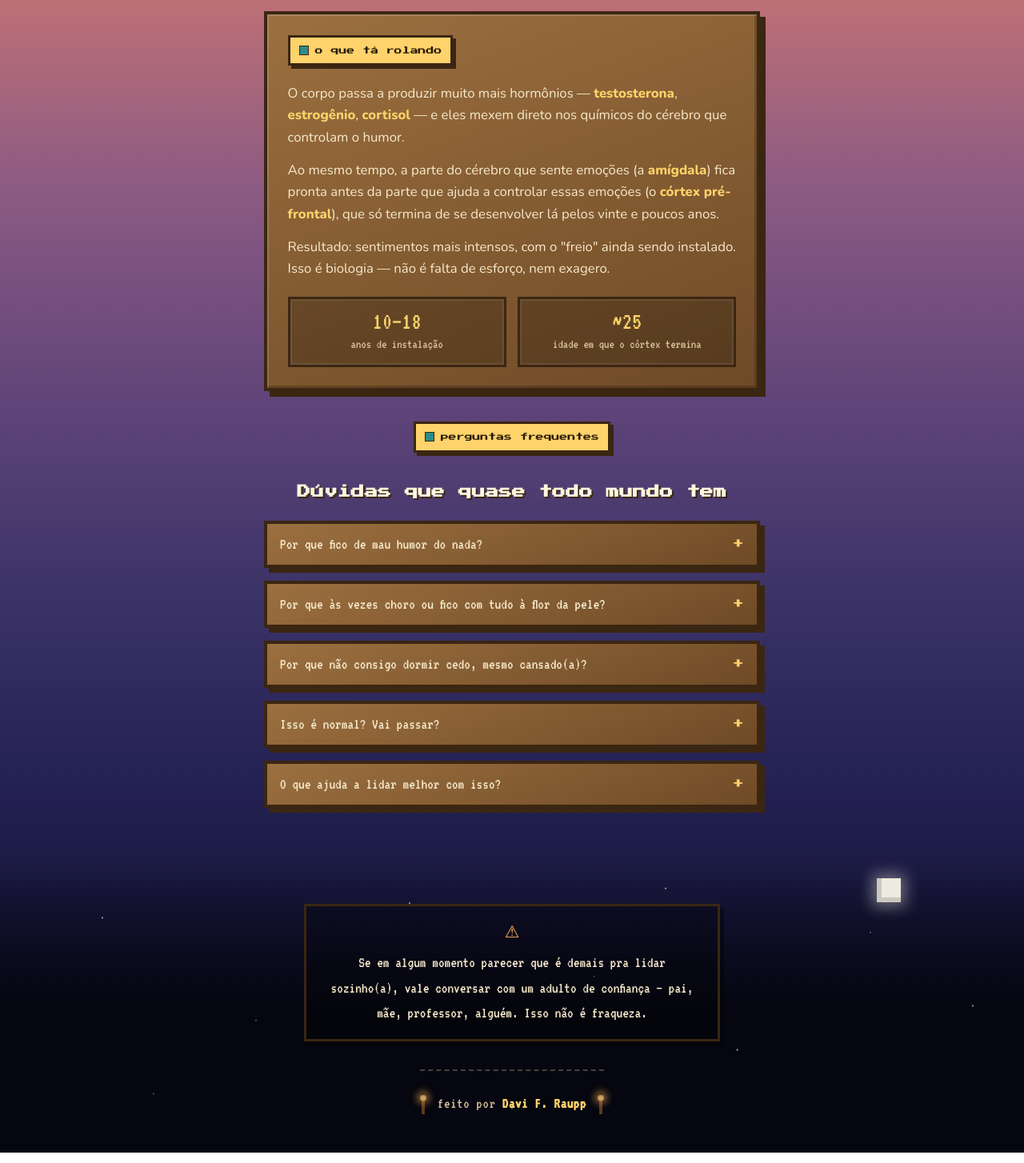
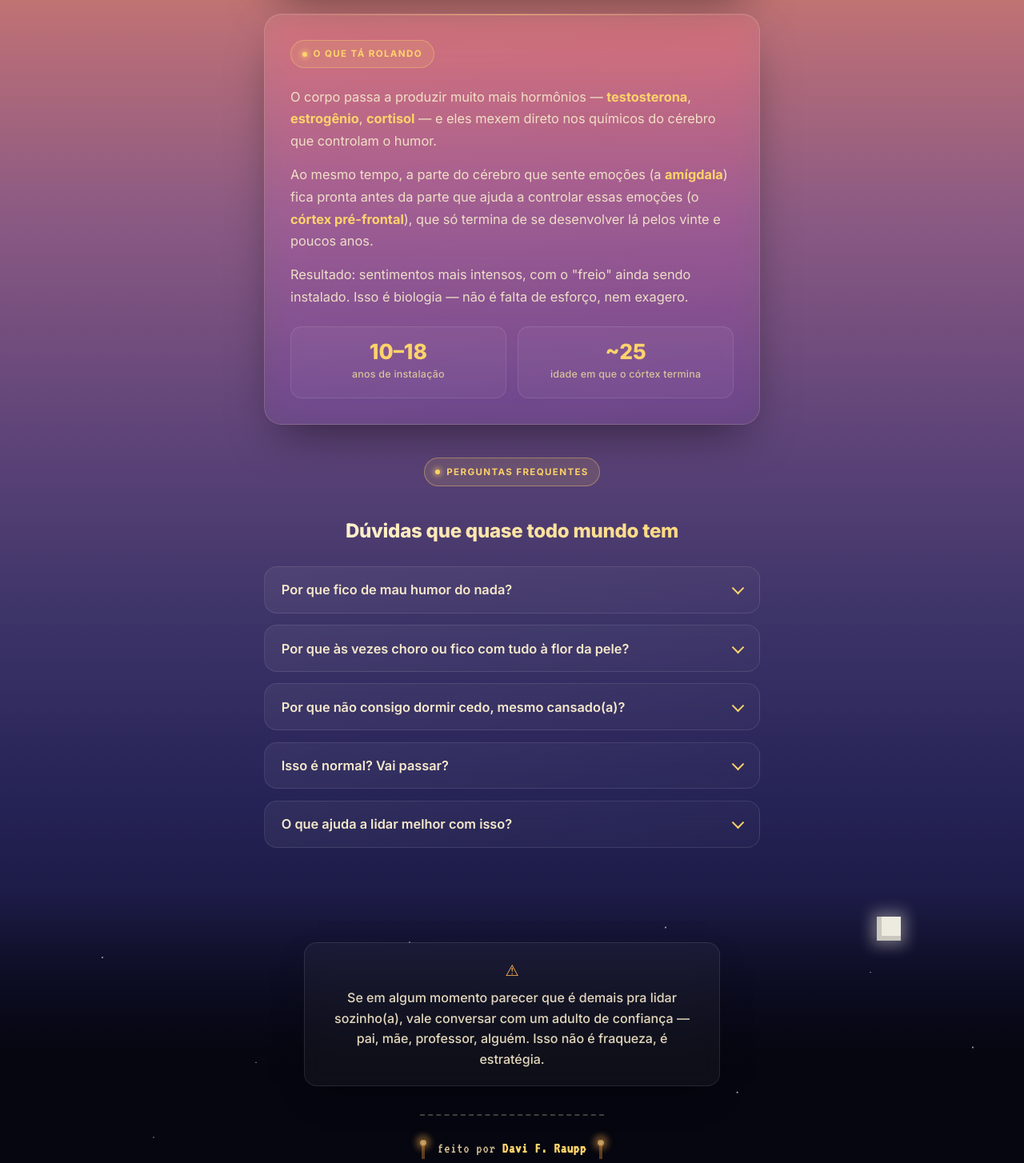
Before and after one commit to davifabriciomm-coder/SiteSobrepuberdade, a plain HTML site: page index.html in a window 1280 px wide. Shown: the part 780-2234 px from the top of the page at 80% size. Drawn offline with nearby package versions, Linux system fonts and the light colour scheme.

Commit message:
Update index.html

```diff
--- a/index.html
+++ b/index.html
@@ -3,10 +3,10 @@
 <head>
 <meta charset="UTF-8">
 <meta name="viewport" content="width=device-width, initial-scale=1.0">
-<title>O que é o problema de humor na puberdade?</title>
+<title>O que é o problema?</title>
 <link rel="preconnect" href="https://fonts.googleapis.com">
 <link rel="preconnect" href="https://fonts.gstatic.com" crossorigin>
-<link href="https://fonts.googleapis.com/css2?family=Press+Start+2P&family=VT323&family=Nunito:wght@400;600;700;800&display=swap" rel="stylesheet">
+<link href="https://fonts.googleapis.com/css2?family=Press+Start+2P&family=VT323&family=Nunito:wght@400;600;700;800&family=Inter:wght@400;500;600;700;800&display=swap" rel="stylesheet">
 <style>
   :root {
     --sun-core: #FFF6DC;
@@ -283,70 +283,92 @@
   main { max-width: 660px; margin: -5rem auto 0; padding: 0 1.25rem 3rem; position: relative; z-index: 10; }
 
   .card {
-    background: linear-gradient(160deg, var(--panel-a), var(--panel-b));
-    border: 4px solid var(--wood-dark);
-    box-shadow: 7px 7px 0 var(--wood-dark), inset 2px 2px 0 rgba(255,255,255,0.15), inset -3px -3px 0 rgba(0,0,0,0.2);
-    padding: 1.6rem 1.6rem;
-    margin-bottom: 2rem;
+    background: linear-gradient(160deg, rgba(255,255,255,0.08), rgba(255,255,255,0.02));
+    backdrop-filter: blur(22px) saturate(140%);
+    -webkit-backdrop-filter: blur(22px) saturate(140%);
+    border: 1px solid rgba(255,229,180,0.16);
+    border-radius: 22px;
+    box-shadow: 0 24px 60px -20px rgba(0,0,0,0.55), inset 0 1px 0 rgba(255,255,255,0.08);
+    padding: 2rem;
+    margin-bottom: 1.75rem;
     position: relative;
+  }
+  .card::before {
+    content: "";
+    position: absolute; top: 0; left: 2rem; right: 2rem; height: 1px;
+    background: linear-gradient(90deg, transparent, var(--gold), transparent);
+    opacity: 0.6;
   }
 
   .label {
     display: inline-flex; align-items: center; gap: 0.5rem;
-    font-family: 'Press Start 2P', monospace; font-size: 0.62rem;
-    background: var(--gold); color: var(--ink);
-    padding: 0.5rem 0.7rem;
-    border: 3px solid var(--wood-dark);
-    box-shadow: 4px 4px 0 var(--wood-dark);
-    margin-bottom: 1.3rem;
+    font-family: 'Inter', sans-serif; font-weight: 700; font-size: 0.72rem;
+    letter-spacing: 0.12em; text-transform: uppercase;
+    background: rgba(255,211,107,0.12); color: var(--gold);
+    padding: 0.45rem 0.85rem;
+    border: 1px solid rgba(255,211,107,0.4);
+    border-radius: 999px;
+    margin-bottom: 1.4rem;
   }
-  .label::before { content: ""; width: 10px; height: 10px; background: var(--shirt-a); border: 1px solid var(--wood-dark); display: inline-block; }
+  .label::before { content: ""; width: 6px; height: 6px; border-radius: 50%; background: var(--gold); box-shadow: 0 0 6px 2px rgba(255,211,107,0.6); display: inline-block; }
 
-  .card p { margin: 0 0 0.8rem; font-size: 1.05rem; color: var(--parchment); }
+  .card p { margin: 0 0 0.9rem; font-family: 'Inter', sans-serif; font-weight: 400; font-size: 1.02rem; line-height: 1.7; color: rgba(246,233,203,0.92); }
   .card p:last-child { margin-bottom: 0; }
-  .card p .hl { color: var(--gold); font-weight: 800; }
+  .card p .hl { color: var(--gold); font-weight: 700; }
 
-  .stat-row { display: flex; gap: 0.9rem; margin-top: 1.3rem; flex-wrap: wrap; }
+  .stat-row { display: flex; gap: 0.9rem; margin-top: 1.4rem; flex-wrap: wrap; }
   .stat {
     flex: 1; min-width: 130px; text-align: center;
-    background: rgba(0,0,0,0.22);
-    border: 3px solid var(--wood-dark);
-    box-shadow: inset 0 0 0 2px rgba(255,255,255,0.08);
-    padding: 0.8rem 0.6rem;
+    background: rgba(255,255,255,0.04);
+    border: 1px solid rgba(255,255,255,0.1);
+    border-radius: 14px;
+    padding: 1rem 0.8rem;
   }
-  .stat .num { font-family: 'VT323', monospace; font-size: 1.9rem; color: var(--gold); display: block; line-height: 1; }
-  .stat .desc { font-family: 'VT323', monospace; font-size: 1rem; color: var(--parchment-dim); }
+  .stat .num { font-family: 'Inter', sans-serif; font-weight: 800; font-size: 1.65rem; color: var(--gold); display: block; line-height: 1.1; }
+  .stat .desc { font-family: 'Inter', sans-serif; font-weight: 500; font-size: 0.78rem; letter-spacing: 0.02em; color: var(--parchment-dim); }
 
-  .faq-heading { text-align: center; margin: 2.4rem 0 1.4rem; }
-  .faq-heading h2.pixel { font-size: 1.05rem; margin: 0.9rem 0 0; color: #FFF6E0; text-shadow: 2px 2px 0 var(--wood-dark); }
+  .faq-heading { text-align: center; margin: 2.6rem 0 1.5rem; }
+  .faq-heading h2.pixel {
+    font-family: 'Inter', sans-serif; font-weight: 800; font-size: 1.5rem;
+    margin: 0.9rem 0 0; letter-spacing: -0.01em;
+    background: linear-gradient(120deg, #FFF6E0, var(--gold));
+    -webkit-background-clip: text; background-clip: text; color: transparent;
+  }
 
   .faq-item {
-    border: 4px solid var(--wood-dark);
-    background: linear-gradient(160deg, var(--panel-a), var(--panel-b));
-    box-shadow: 6px 6px 0 var(--wood-dark);
-    margin-bottom: 1rem;
-    transition: box-shadow 0.2s ease;
+    border: 1px solid rgba(255,255,255,0.1);
+    background: linear-gradient(160deg, rgba(255,255,255,0.06), rgba(255,255,255,0.02));
+    backdrop-filter: blur(18px);
+    -webkit-backdrop-filter: blur(18px);
+    border-radius: 16px;
+    margin-bottom: 0.9rem;
+    overflow: hidden;
+    transition: border-color 0.25s ease, box-shadow 0.25s ease;
   }
-  .faq-item.open { box-shadow: 6px 6px 0 var(--wood-dark), inset 0 0 0 3px var(--gold); }
+  .faq-item.open { border-color: rgba(255,211,107,0.45); box-shadow: 0 12px 30px -16px rgba(255,211,107,0.35); }
 
   .faq-question {
     width: 100%; text-align: left; background: transparent; border: none;
-    font-family: 'VT323', monospace; font-weight: 400; font-size: 1.2rem;
+    font-family: 'Inter', sans-serif; font-weight: 600; font-size: 1.02rem;
     color: var(--parchment);
-    padding: 1rem 3rem 1rem 1rem;
+    padding: 1.15rem 3.2rem 1.15rem 1.3rem;
     cursor: pointer; position: relative;
   }
-  .faq-question:focus-visible { outline: 3px solid var(--gold); outline-offset: -3px; }
+  .faq-question:focus-visible { outline: 2px solid var(--gold); outline-offset: -2px; }
   .faq-question::after {
-    content: "+"; position: absolute; right: 1rem; top: 50%; transform: translateY(-50%);
-    font-family: 'Press Start 2P', monospace; font-size: 0.9rem; color: var(--gold);
+    content: "";
+    position: absolute; right: 1.3rem; top: 50%;
+    width: 9px; height: 9px;
+    border-right: 2px solid var(--gold); border-bottom: 2px solid var(--gold);
+    transform: translateY(-65%) rotate(45deg);
+    transition: transform 0.25s ease;
   }
-  .faq-item.open .faq-question::after { content: "\2013"; }
+  .faq-item.open .faq-question::after { transform: translateY(-35%) rotate(-135deg); }
 
   .faq-answer { max-height: 0; overflow: hidden; transition: max-height 0.25s ease; }
   .faq-item.open .faq-answer { max-height: 320px; }
-  .faq-answer-inner { padding: 0.1rem 1.1rem 1.1rem; }
-  .faq-answer-inner p { margin: 0; color: var(--parchment-dim); font-size: 1.02rem; }
+  .faq-answer-inner { padding: 0 1.3rem 1.3rem; }
+  .faq-answer-inner p { margin: 0; font-family: 'Inter', sans-serif; font-weight: 400; font-size: 0.98rem; line-height: 1.7; color: rgba(217,195,154,0.85); }
 
   /* ===================== FOOTER — NIGHTFALL ===================== */
   footer {
@@ -380,14 +402,17 @@
 
   footer .note {
     max-width: 520px; margin: 0 auto 2.2rem;
-    font-family: 'VT323', monospace; font-size: 1.2rem;
-    color: var(--parchment);
-    background: rgba(0,0,0,0.28);
-    border: 3px solid var(--wood-dark);
-    box-shadow: 5px 5px 0 rgba(0,0,0,0.4);
-    padding: 1rem 1.2rem;
+    font-family: 'Inter', sans-serif; font-weight: 500; font-size: 1rem; line-height: 1.6;
+    color: rgba(246,233,203,0.92);
+    background: rgba(255,255,255,0.04);
+    backdrop-filter: blur(14px);
+    -webkit-backdrop-filter: blur(14px);
+    border: 1px solid rgba(255,255,255,0.1);
+    border-radius: 16px;
+    box-shadow: 0 16px 40px -18px rgba(0,0,0,0.5);
+    padding: 1.2rem 1.4rem;
   }
-  footer .note::before { content: "\26A0"; display: block; color: var(--amber); font-size: 1.3rem; margin-bottom: 0.3rem; }
+  footer .note::before { content: "\26A0"; display: block; color: var(--amber); font-size: 1.2rem; margin-bottom: 0.4rem; }
 
   .signpost {
     display: inline-flex; align-items: center; gap: 0.9rem;
@@ -535,7 +560,7 @@
 <footer>
   <div class="stars"></div>
   <div class="moon"></div>
-  <p class="note">Se em algum momento parecer que é demais pra lidar sozinho(a), vale conversar com um adulto de confiança — pai, mãe, professor, alguém. Isso não é fraqueza.</p>
+  <p class="note">Se em algum momento parecer que é demais pra lidar sozinho(a), vale conversar com um adulto de confiança — pai, mãe, professor, alguém. Isso não é fraqueza, é estratégia.</p>
   <div class="signpost">
     <div class="torch"><div class="stick"></div><div class="flame"></div></div>
     <span class="credit">feito por <span class="name">Davi F. Raupp</span></span>
```
